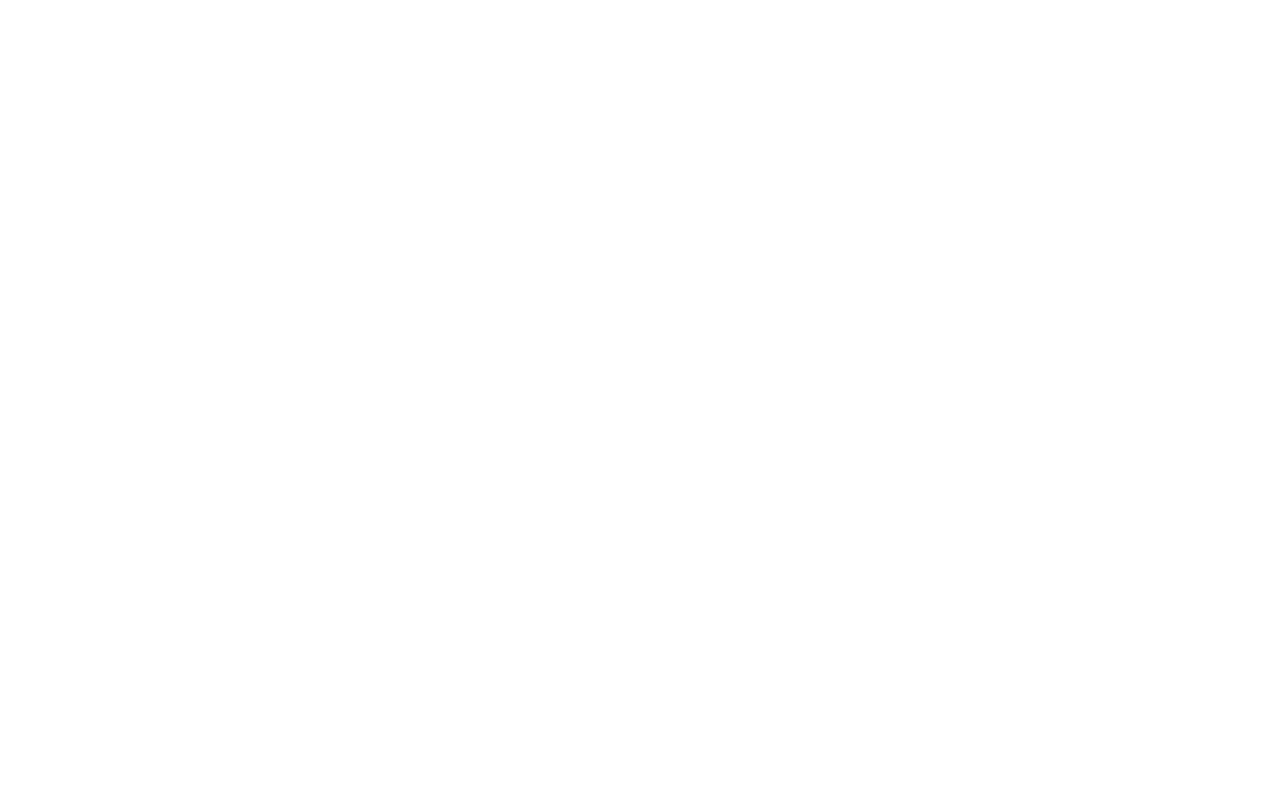
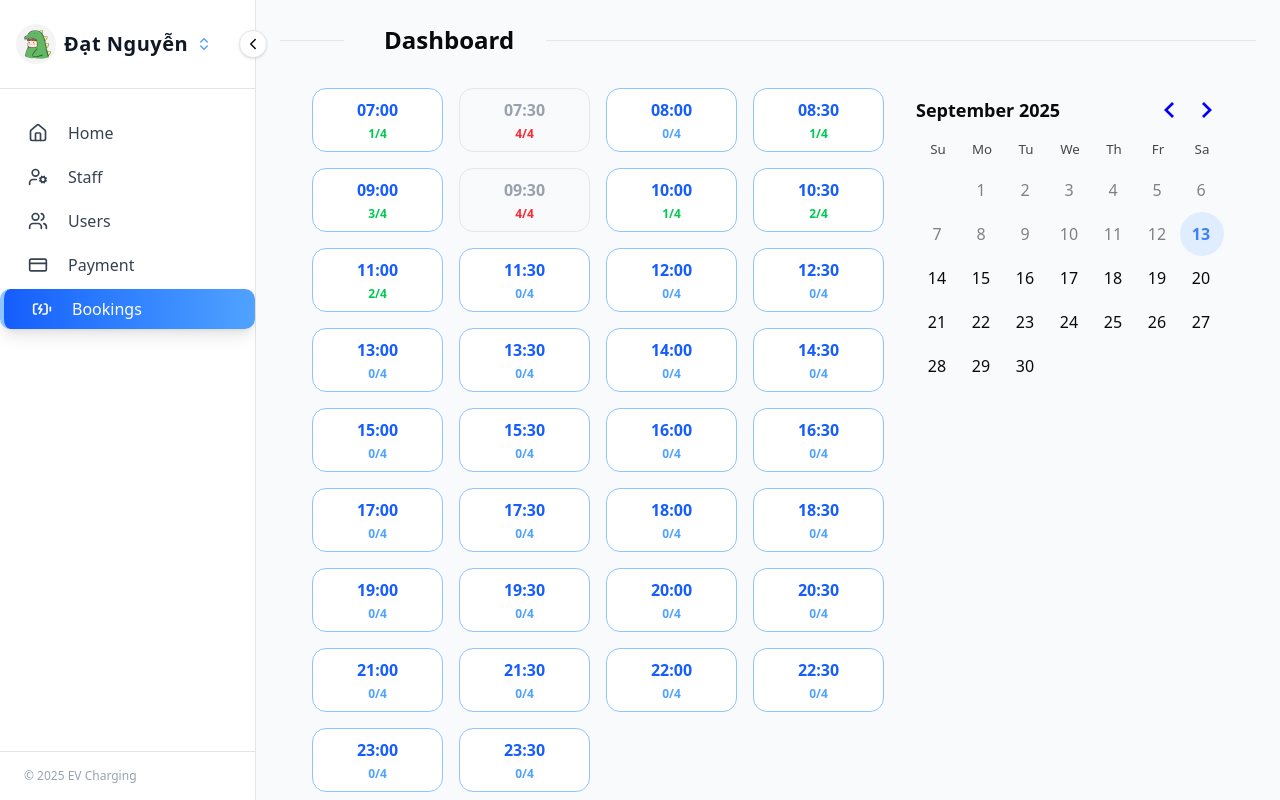
Before and after one commit to DatNguyen9240/FE_Electric_Vehicle_Dealer_Management_System, a React (Vite) app: page /admin/bookings in a window 1280 px wide. Before the commit this address had no page. Built offline with nearby package versions, Linux system fonts and the light colour scheme.

Commit message:
feat: booking manager

```diff
--- a/src/components/Layouts/SideBar.tsx
+++ b/src/components/Layouts/SideBar.tsx
@@ -17,9 +17,9 @@
   { label: "Users", icon: <Users size={20} />, to: "/admin/users" },
   { label: "Payment", icon: <CreditCard size={20} />, to: "/admin/payments" },
   {
-    label: "Chargers",
+    label: "Bookings",
     icon: <BatteryCharging size={20} />,
-    to: "/admin/chargers",
+    to: "/admin/bookings",
   },
 ];
 
--- /dev/null
+++ b/src/pages/Admin/Bookings/BookingManager.tsx
@@ -0,0 +1,126 @@
+import React, { useState } from "react";
+import CalendarPicker from "@components/Ui/CalendarPicker";
+
+const timeSlots = [
+  "07:00",
+  "07:30",
+  "08:00",
+  "08:30",
+  "09:00",
+  "09:30",
+  "10:00",
+  "10:30",
+  "11:00",
+  "11:30",
+  "12:00",
+  "12:30",
+  "13:00",
+  "13:30",
+  "14:00",
+  "14:30",
+  "15:00",
+  "15:30",
+  "16:00",
+  "16:30",
+  "17:00",
+  "17:30",
+  "18:00",
+  "18:30",
+  "19:00",
+  "19:30",
+  "20:00",
+  "20:30",
+  "21:00",
+  "21:30",
+  "22:00",
+  "22:30",
+  "23:00",
+  "23:30",
+];
+
+type SlotStatus = { booked: number; total: number };
+
+const slotStatus: Record<string, SlotStatus> = {
+  "07:00": { booked: 1, total: 4 },
+  "07:30": { booked: 4, total: 4 },
+  "08:00": { booked: 0, total: 4 },
+  "08:30": { booked: 1, total: 4 },
+  "09:00": { booked: 3, total: 4 },
+  "09:30": { booked: 4, total: 4 },
+  "10:00": { booked: 1, total: 4 },
+  "10:30": { booked: 2, total: 4 },
+  "11:00": { booked: 2, total: 4 },
+  "11:30": { booked: 0, total: 4 },
+  // ...các slot khác...
+};
+
+const BookingManager: React.FC = () => {
+  const [selectedDate, setSelectedDate] = useState<Date | undefined>(
+    new Date()
+  );
+  const [selectedTime, setSelectedTime] = useState<string | null>(null);
+
+  // Lấy trạng thái slot cho ngày đã chọn (ở đây demo cứng)
+  const getSlot = (time: string) => slotStatus[time] || { booked: 0, total: 4 };
+
+  return (
+    <div className="flex gap-8 p-8">
+      {/* Time slots */}
+      <div className="grid grid-cols-4 gap-4 flex-1">
+        {timeSlots.map((time) => {
+          const { booked, total } = getSlot(time);
+          const isFull = booked >= total;
+          const isSelected = selectedTime === time;
+          return (
+            <button
+              key={time}
+              disabled={isFull}
+              onClick={() => setSelectedTime(time)}
+              className={`
+                flex flex-col items-center justify-center border rounded-xl h-16
+                text-base font-semibold transition
+                ${
+                  isFull
+                    ? "bg-gray-50 text-gray-400 border-gray-200 cursor-not-allowed"
+                    : ""
+                }
+                ${
+                  isSelected
+                    ? "bg-blue-600 text-white border-blue-600 shadow"
+                    : ""
+                }
+                ${
+                  !isFull && !isSelected
+                    ? "bg-white text-blue-600 border-blue-300 hover:border-blue-500"
+                    : ""
+                }
+              `}
+            >
+              <span>{time}</span>
+              <span
+                className={`text-xs mt-1 ${
+                  isFull
+                    ? "text-red-500"
+                    : booked === 0
+                    ? "text-blue-400"
+                    : "text-green-500"
+                }`}
+              >
+                {booked}/{total}
+              </span>
+            </button>
+          );
+        })}
+      </div>
+      {/* Calendar */}
+      <div>
+        <CalendarPicker
+          selectedDate={selectedDate}
+          onSelect={setSelectedDate}
+        />
+      </div>
+    </div>
+  );
+};
+
+export default BookingManager;
--- a/src/pages/Admin/Payments/Payment.tsx
+++ b/src/pages/Admin/Payments/PaymentManager.tsx
@@ -29,7 +29,7 @@
 
 const tabs = ["Succeeded", "Refunded", "Uncaptured", "All"];
 
-const Payment: React.FC = () => {
+const PaymentManager: React.FC = () => {
   const [activeTab, setActiveTab] = useState("Succeeded");
 
   // Lọc dữ liệu theo tab nếu cần, ở đây chỉ demo tab Succeeded
@@ -106,4 +106,4 @@
   );
 };
 
-export default Payment;
+export default PaymentManager;
--- a/src/pages/index.tsx
+++ b/src/pages/index.tsx
@@ -10,4 +10,5 @@
 export { default as AdminDashboard } from "./Admin/AdminDashboard";
 export { default as StaffManager } from "./Admin/Staffs/StaffManager";
 export { default as UserManager } from "./Admin/Users/UserManager";
-export { default as Payment } from "./Admin/Payments/Payment";
+export { default as PaymentManager } from "./Admin/Payments/PaymentManager";
+export { default as BookingManager } from "./Admin/Bookings/BookingManager";
--- a/src/routes/AppRoutes.tsx
+++ b/src/routes/AppRoutes.tsx
@@ -14,7 +14,8 @@
   AdminDashboard,
   StaffManager,
   UserManager,
-  Payment,
+  PaymentManager,
+  BookingManager,
 } from "@pages";
 export default function AppRoutes() {
   return (
@@ -35,7 +36,8 @@
         <Route path="/admin" element={<AdminDashboard />} />
         <Route path="/admin/staffs" element={<StaffManager />} />
         <Route path="/admin/users" element={<UserManager />} />
-        <Route path="/admin/payments" element={<Payment />} />
+        <Route path="/admin/payments" element={<PaymentManager />} />
+        <Route path="/admin/bookings" element={<BookingManager />} />
       </Route>
     </Routes>
   );
```
Also changed, not shown: src/pages/Admin/Bookings/Booking.tsx (deleted).
